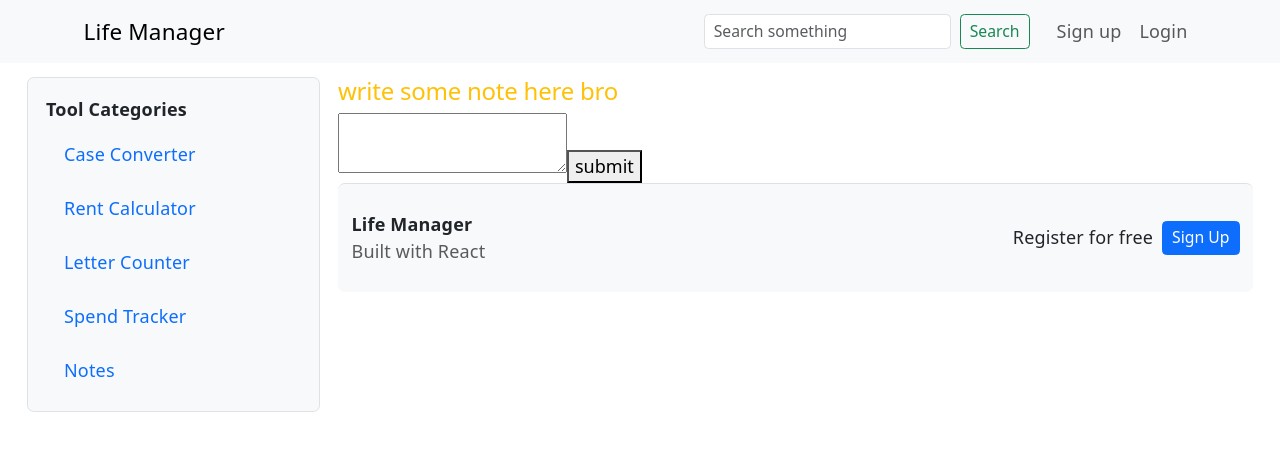
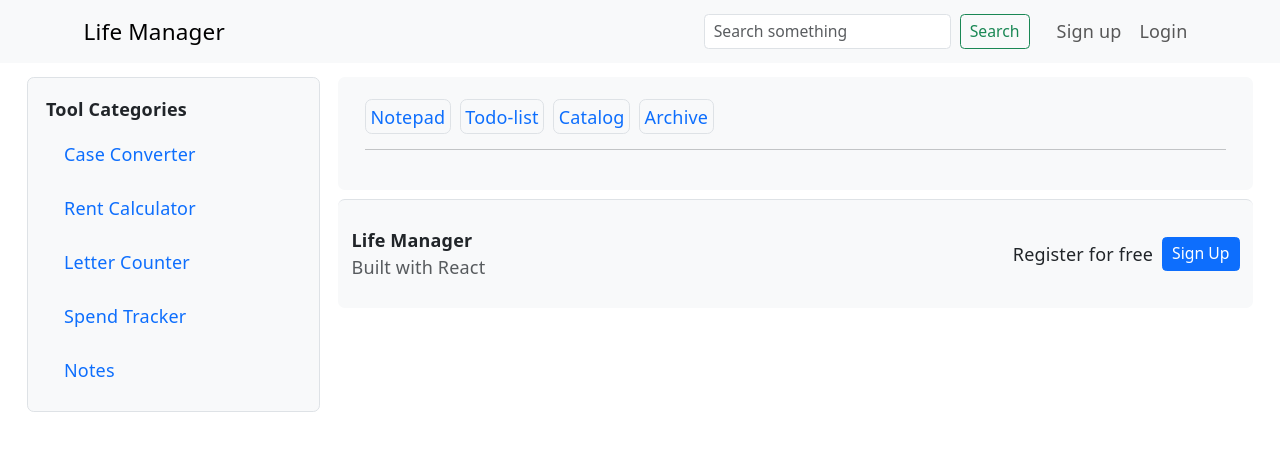
Before and after one commit to NQ-Huy-1150/React-Project, a React (Vite) app in the folder my-app/: page /notes in a window 1280 px wide. Shown: the top 450 px of the page. Built offline with nearby package versions, Linux system fonts and the light colour scheme.

Commit message:
make minor change

```diff
--- a/my-app/src/app/App.jsx
+++ b/my-app/src/app/App.jsx
@@ -1,6 +1,6 @@
 import { RouterProvider } from 'react-router-dom'
 import './App.css'
-import router from '../features/RouterConfig/router'
+import router from '../features/routerConfig/router'
 function App() {
   return <RouterProvider router={router} />
 }
--- /dev/null
+++ b/my-app/src/features/notes/ui/Archive.jsx
@@ -0,0 +1,7 @@
+export default function NoteArchive() {
+    return (
+        <div>
+            <h2 className="text-primary">Your archive will show here</h2>
+        </div>
+    );
+}
--- /dev/null
+++ b/my-app/src/features/notes/ui/Catalog.jsx
@@ -0,0 +1,7 @@
+export default function NoteCatalog() {
+    return (
+        <div>
+            <h2 className="text-primary">Your Catalog will show here !</h2>
+        </div>
+    );
+}
--- /dev/null
+++ b/my-app/src/features/notes/ui/Notepad.jsx
@@ -0,0 +1,7 @@
+export default function NotePad() {
+    return (
+        <div>
+            <h2 className="text-primary">Your Notepad will show here</h2>
+        </div>
+    );
+}
--- a/my-app/src/features/notes/ui/Notes.jsx
+++ b/my-app/src/features/notes/ui/Notes.jsx
@@ -1,11 +1,29 @@
+import { Row, Col, Container, Nav } from 'react-bootstrap'
+import { Outlet, Link } from 'react-router-dom'
+const pageList = [
+    { name: "Notepad", link: 'take-note' },
+    { name: "Todo-list", link: 'todo-list' },
+    { name: "Catalog", link: 'catalog' },
+    { name: "Archive", link: 'archive' }
+]
 export default function AppNotes() {
     return (
-        <div>
-            <h2 className="text-warning">write some note here bro</h2>
-            <form>
-                <textarea name="" id=""></textarea>
-                <button>submit</button>
-            </form>
-        </div>
+        <Container fluid className="pt-4 px-3 px-lg-4 bg-light mb-2 rounded">
+            <Row>
+                <Col xs={12} md={12}>
+                    {pageList.map((item) => (
+                        <Link className='border p-1 me-2 rounded text-decoration-none' key={item.link} to={item.link}>{item.name}</Link>
+                    ))}
+                    <hr />
+                </Col>
+            </Row>
+            <Row className="g-3 mt-1">
+                <Col xs={12} md={12}>
+                    <main>
+                        <Outlet />
+                    </main>
+                </Col>
+            </Row>
+        </Container>
     );
 }
--- /dev/null
+++ b/my-app/src/features/notes/ui/Todolist.jsx
@@ -0,0 +1,7 @@
+export default function NoteTodolist() {
+    return (
+        <div>
+            <h2 className="text-primary">Your todolist will show here</h2>
+        </div>
+    );
+}
--- a/my-app/src/features/routerConfig/router.jsx
+++ b/my-app/src/features/routerConfig/router.jsx
@@ -6,36 +6,31 @@ import AppLetterCounter from '../letterCounter/letterCounter'
 import AppRentCalculator from '../rentCalculator/ui/RenCalculator'
 import AppSpendTracker from '../spendTracker/ui/SpendTracker'
 import AppNotes from '../notes/ui/Notes'
+import NotePad from '../notes/ui/Notepad'
+import NoteTodolist from '../notes/ui/Todolist'
+import NoteCatalog from '../notes/ui/Catalog'
+import NoteArchive from '../notes/ui/Archive'
+
+const noteRoutes = {
+    path: 'notes', element: <AppNotes />,
+    children: [
+        { path: 'take-note', element: <NotePad /> },
+        { path: 'todo-list', element: <NoteTodolist /> },
+        { path: 'catalog', element: <NoteCatalog /> },
+        { path: 'archive', element: <NoteArchive /> }
+    ]
+};
 const router = createBrowserRouter([
     {
         path: '/',
         element: <MainLayout />,
         children: [
-            //hello page
-            {
-                index: true,
-                element: <Hello />
-            },
-            {
-                path: 'case-converter',
-                element: <AppCaseConverter />
-            },
-            {
-                path: 'rent-calculator',
-                element: <AppRentCalculator />
-            },
-            {
-                path: 'letter-counter',
-                element: <AppLetterCounter />
-            },
-            {
-                path: 'spend-tracker',
-                element: <AppSpendTracker />
-            },
-            {
-                path: 'notes',
-                element: <AppNotes />
-            }
+            { index: true, element: <Hello /> },
+            { path: 'case-converter', element: <AppCaseConverter /> },
+            { path: 'rent-calculator', element: <AppRentCalculator /> },
+            { path: 'letter-counter', element: <AppLetterCounter /> },
+            { path: 'spend-tracker', element: <AppSpendTracker /> },
+            noteRoutes
         ]
     }
 ])
--- a/my-app/src/shared/ui/SideNav/SideNav.jsx
+++ b/my-app/src/shared/ui/SideNav/SideNav.jsx
@@ -7,11 +7,11 @@ export default function SideNav() {
             <div className="d-none d-lg-block bg-light border rounded p-3">
                 <div className="fw-semibold mb-2">Tool Categories</div>
                 <Nav className="flex-column gap-2">
-                    <Nav.Link as={Link} to='/case-converter'>Case Converter</Nav.Link>
-                    <Nav.Link as={Link} to='/rent-calculator' >Rent Calculator</Nav.Link>
-                    <Nav.Link as={Link} to='/letter-counter' >Letter Counter</Nav.Link>
-                    <Nav.Link as={Link} to='/spend-tracker' >Spend Tracker</Nav.Link>
-                    <Nav.Link as={Link} to='/notes' >Notes</Nav.Link>
+                    <Nav.Link as={Link} to='case-converter'>Case Converter</Nav.Link>
+                    <Nav.Link as={Link} to='rent-calculator' >Rent Calculator</Nav.Link>
+                    <Nav.Link as={Link} to='letter-counter' >Letter Counter</Nav.Link>
+                    <Nav.Link as={Link} to='spend-tracker' >Spend Tracker</Nav.Link>
+                    <Nav.Link as={Link} to='notes' >Notes</Nav.Link>
                 </Nav>
             </div>
 
@@ -24,11 +24,11 @@ export default function SideNav() {
                         </Offcanvas.Header>
                         <Offcanvas.Body>
                             <Nav className="flex-column gap-2">
-                                <Nav.Link as={Link} to='/case-converter'>Case Converter</Nav.Link>
-                                <Nav.Link as={Link} to='/rent-calculator' >Rent Calculator</Nav.Link>
-                                <Nav.Link as={Link} to='/letter-counter' >Letter Counter</Nav.Link>
-                                <Nav.Link as={Link} to='/spend-tracker' >Spend Tracker</Nav.Link>
-                                <Nav.Link as={Link} to='/notes' >Notes</Nav.Link>
+                                <Nav.Link as={Link} to='case-converter'>Case Converter</Nav.Link>
+                                <Nav.Link as={Link} to='rent-calculator' >Rent Calculator</Nav.Link>
+                                <Nav.Link as={Link} to='letter-counter' >Letter Counter</Nav.Link>
+                                <Nav.Link as={Link} to='spend-tracker' >Spend Tracker</Nav.Link>
+                                <Nav.Link as={Link} to='notes' >Notes</Nav.Link>
                             </Nav>
                         </Offcanvas.Body>
                     </Navbar.Offcanvas>
```
